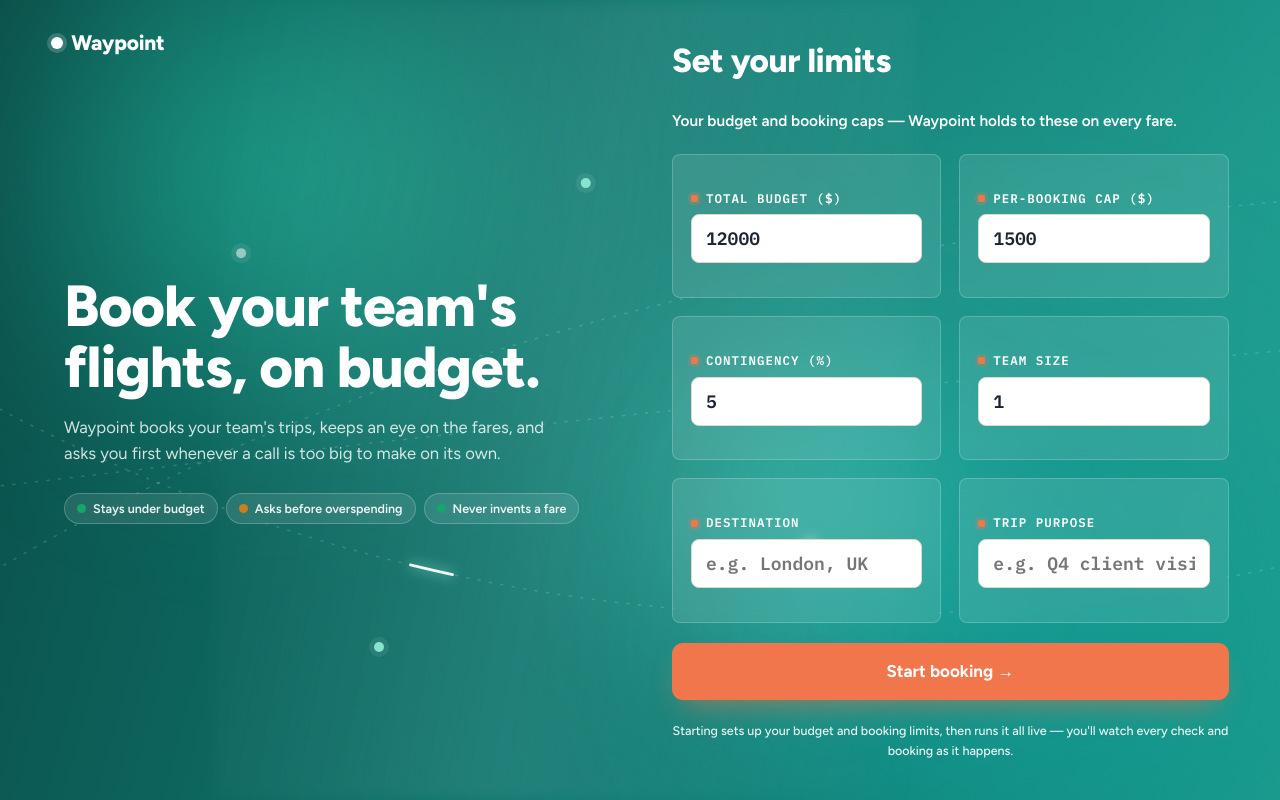
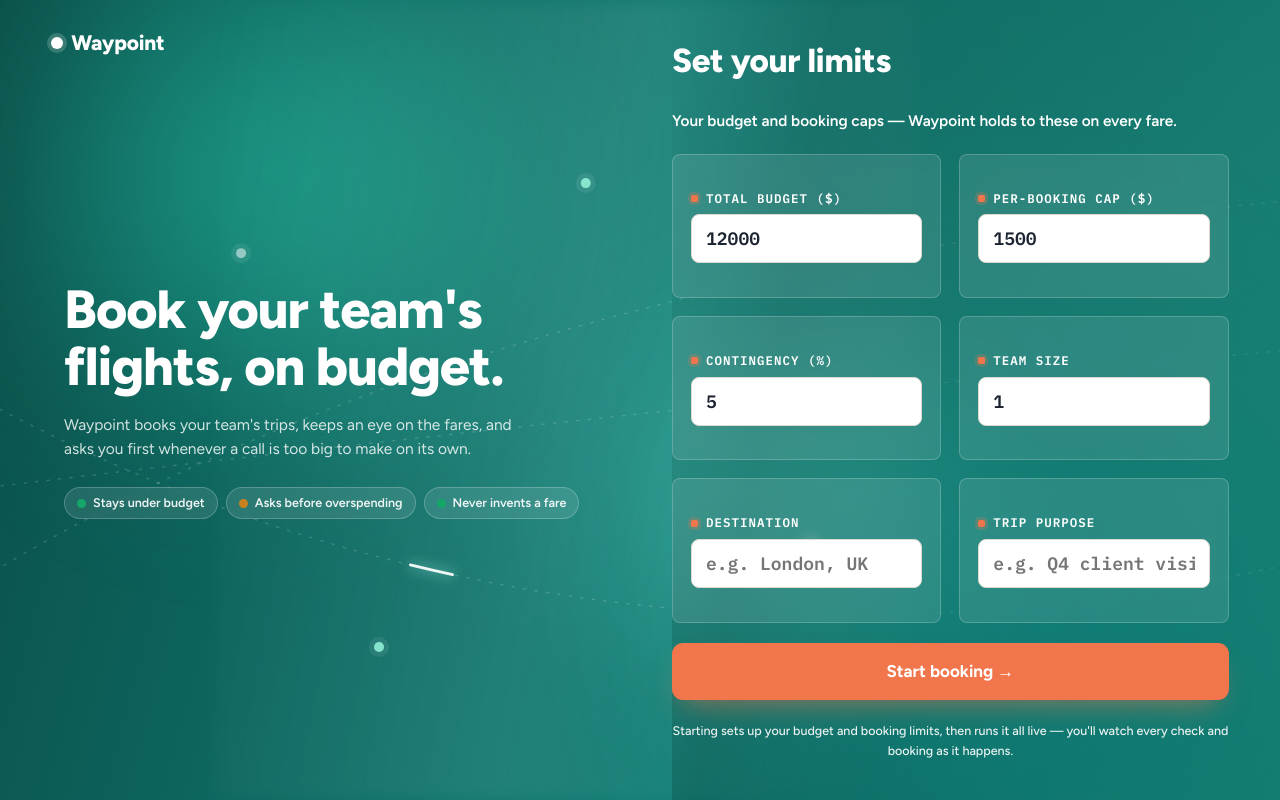
Before and after one commit to jaydonnnk/waypoint, a Next.js app in the folder frontend/: page / in a window 1280 px wide. Built offline with nearby package versions, Linux system fonts and the light colour scheme; no server answers.

Commit message:
Person A pass 3b: landing + share card polish

```diff
--- a/frontend/app/page.tsx
+++ b/frontend/app/page.tsx
@@ -181,7 +181,7 @@
               sends their passport — nothing to type by hand.
             </p>
 
-            <label className="constraint-field">
+            <label className="constraint-field share-link">
               <span className="constraint-k">Invite link</span>
               <input
                 type="text"
@@ -195,7 +195,7 @@
               />
             </label>
 
-            <label className="constraint-field">
+            <label className="constraint-field share-code">
               <span className="constraint-k">Your release code (keep private)</span>
               <input
                 type="text"
--- a/frontend/app/presentation.css
+++ b/frontend/app/presentation.css
@@ -390,3 +390,50 @@
   .trip.skeleton .sk-line { animation: none; }
   .pa-beacon { animation: none; }
 }
+
+/* §9 — Screen 1: landing polish + the Waybot share-card moment.
+   Logic and copy untouched; className additions only (share-link /
+   share-code). The hero-form pane gets a gentle darkening scrim toward
+   its right edge so every white form text clears WCAG AA even at the
+   lightest teal the animated ground shows (white alone tops out ~3.5:1
+   on #1a9a8c — physics, not styling). */
+.hero-title {
+  font-size: clamp(34px, 4.2vw, 56px);
+  letter-spacing: -1px;
+  line-height: 1.06;
+}
+.hero-lead { font-size: var(--fs-ui); max-width: 46ch; }
+.assure-chip {
+  min-height: 32px;
+  border-radius: var(--r-pill);
+  border-width: 1px;
+}
+.hero-form {
+  background: linear-gradient(
+    100deg,
+    rgba(8, 63, 58, 0) 0%,
+    rgba(8, 63, 58, 0.32) 22%,
+    rgba(8, 63, 58, 0.32) 100%
+  );
+}
+.hero-form .constraint-field input { min-height: 48px; }
+.hero-form .constraint-field input:focus {
+  box-shadow: var(--ring); /* keeps the existing focus border-color */
+}
+.hero-form .start-btn { min-height: 52px; }
+
+/* share card — the demo moment: the release code is the star.
+   Scoped under .hero-form so these beat the pane's .constraint-field
+   rules above on specificity. */
+.hero-form .share-code input {
+  font-size: 28px;
+  letter-spacing: 2px;
+  text-align: center;
+  padding: 14px 12px;
+  border: 1.5px dashed var(--line2);
+}
+/* the t.me bridge row reads distinct from the code box — brighter glass */
+.hero-form .constraint-field.share-link {
+  background: rgba(255, 255, 255, 0.16);
+  border-color: rgba(255, 255, 255, 0.45);
+}
```
